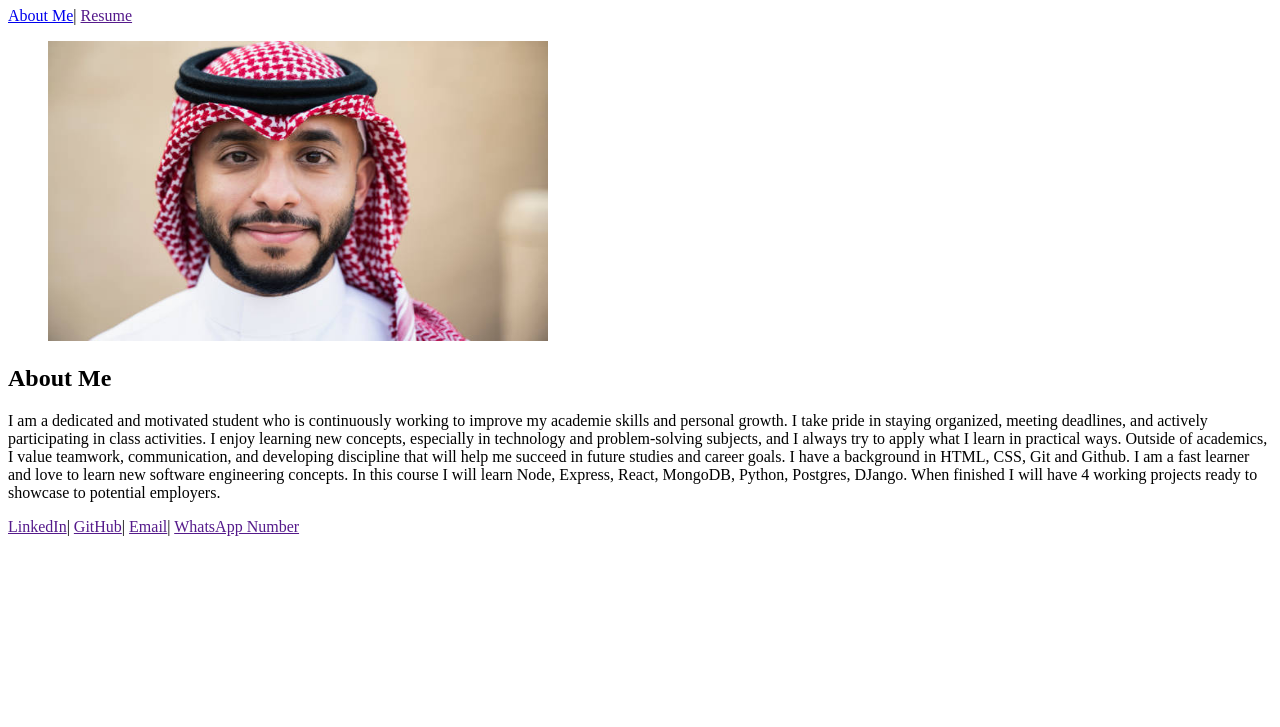
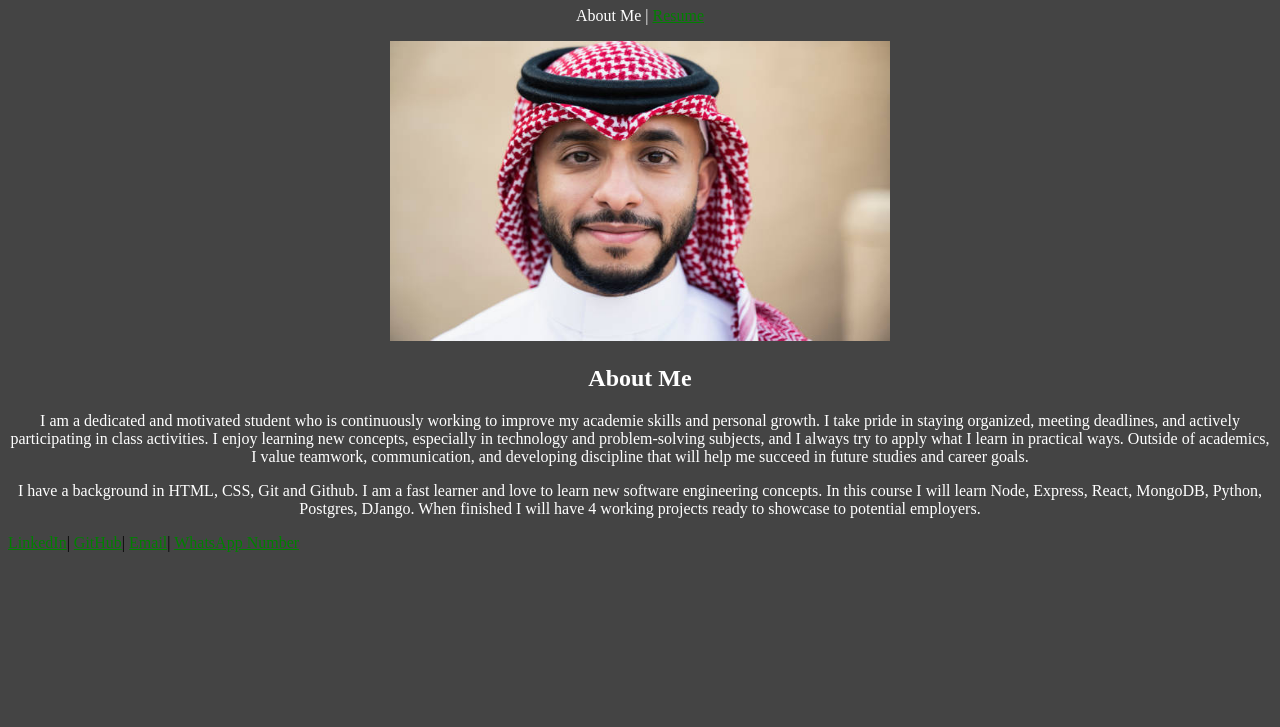
Before and after one commit to KAlalwani/intro-to-html-lab, a plain HTML site: page index.html in a window 1280 px wide. Shown: the part 73-800 px from the top of the page. Drawn offline with Linux system fonts and the light colour scheme.

Commit message:
add second part of the lab: css

```diff
--- a/index.html
+++ b/index.html
@@ -4,13 +4,13 @@
     <meta charset="UTF-8">
     <meta name="viewport" content="width=device-width, initial-scale=1.0">
     <title>Document</title>
+    <link rel="stylesheet" href="./styles.css">
 </head>
 <body>
     <header>
         <h1>Jamal Mohammad</h1>
         <nav>
-            <a href="#section1">About Me</a>|
-            <a href="">Resume</a>
+            <p>About Me | <a href="">Resume</a></p>
         </nav>
     </header>
     <main>
@@ -21,7 +21,7 @@
             <h2>About Me</h2>
             <p>I am a dedicated and motivated student who is continuously working to improve my academie skills and personal growth. I take pride in staying organized, meeting deadlines, and actively participating in class activities. I enjoy learning new concepts, especially in
             technology and problem-solving subjects, and I always try to apply what I learn in practical ways. Outside of academics, I value teamwork, communication, and developing discipline that will help me succeed in future studies and career goals.
-            I have a background in HTML, CSS, Git and Github. I am a fast learner and love to learn new software engineering concepts. In this course I will learn Node, Express, React, MongoDB, Python, Postgres, DJango. When finished I will have 4 working projects
+            </p><p> I have a background in HTML, CSS, Git and Github. I am a fast learner and love to learn new software engineering concepts. In this course I will learn Node, Express, React, MongoDB, Python, Postgres, DJango. When finished I will have 4 working projects
             ready to showcase to potential employers.</p>
         </section>
     </main>
--- /dev/null
+++ b/styles.css
@@ -0,0 +1,12 @@
+body{
+    background-color: #444444;
+    text-align: center;
+    color: white;
+}
+footer{
+    text-align: left;
+    color: black;
+}
+a{
+    color: green;
+}
```
